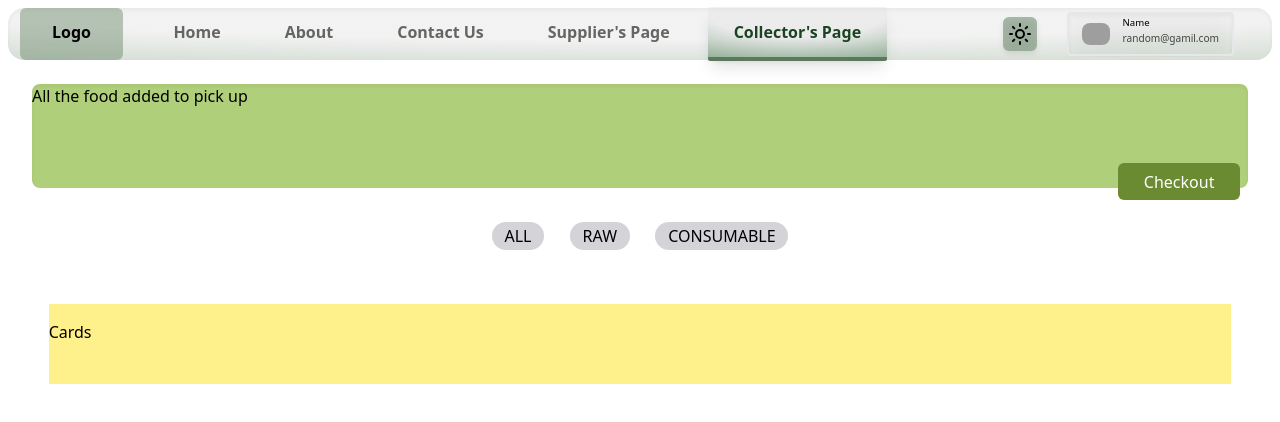
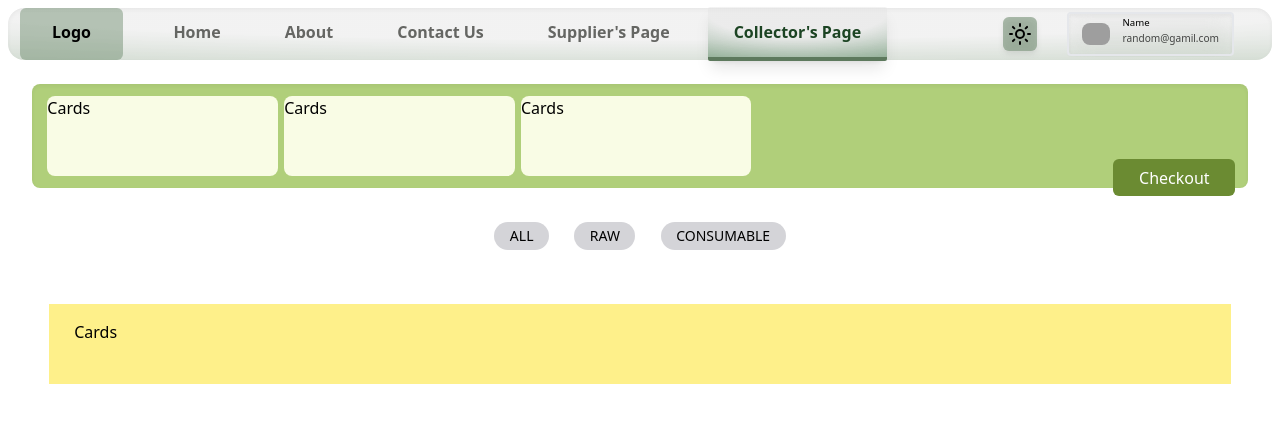
Before and after one commit to AvirupRay/reckon_5.0, a React (Vite) app in the folder ClientSide/: page /collector in a window 1280 px wide. Shown: the top 422 px of the page. Built offline with nearby package versions, Linux system fonts and the light colour scheme; grey boxes are pictures that could not be loaded.

Commit message:
user-registration-added( using backend)

```diff
--- a/ClientSide/package.json
+++ b/ClientSide/package.json
@@ -12,6 +12,7 @@
   "dependencies": {
     "-": "^0.0.1",
     "@reduxjs/toolkit": "^2.1.0",
+    "axios": "^1.6.7",
     "chart.js": "^4.4.1",
     "gsap": "^3.12.5",
     "lucide-react": "^0.316.0",
--- a/ClientSide/src/Components/Collector/Collector.jsx
+++ b/ClientSide/src/Components/Collector/Collector.jsx
@@ -5,28 +5,38 @@ const Collector = () => {
     <>
       <div className=" flex h-[100vh]   pt-[5vw] ">
         <div className=" w-full flex flex-col">
-          <div className="  h-[18vh] px-[2.5vw] py-[2.5vh]">
-            <div className=" bg-[#b0cf7a] h-full rounded-lg shadow-inner relative">
-              All the food added to pick up
-              <button className=" absolute bottom-[-1.5vh] right-2 bg-[#6b8b32] px-[2vw] py-[.8vh] rounded-md text-white font-medium">
-                Checkout
-              </button>
+          <div className="  h-[18vh] px-[2.5vw] py-[2.5vh] relative ">
+            <div className=" bg-[#b0cf7a] h-full rounded-lg shadow-inner overflow-x-scroll scrollbar-hide px-[1.2vw] py-[1.5vh] flex gap-[.5vw] justify-start">
+              <div className=" bg-[#f9fce5] w-[18vw] h-full rounded-lg">
+                Cards
+              </div>
+              <div className=" bg-[#f9fce5] w-[18vw] h-full rounded-lg">
+                Cards
+              </div>
+              <div className=" bg-[#f9fce5] w-[18vw] h-full rounded-lg">
+                Cards
+              </div>
             </div>
+            <button className=" absolute bottom-[1.5vh] right-[3.5vw] bg-[#6b8b32] px-[2vw] py-[.8vh] rounded-md text-white font-medium">
+              Checkout
+            </button>
           </div>
           <div className=" h-[72vh] ">
             <div className=" h-[7vh]  px-[1vw] flex  items-center justify-center gap-[2vw]">
-              <div className=" cursor-pointer bg-zinc-300 px-[1vw] py-[.3vh] rounded-2xl font-medium">
+              <div className=" cursor-pointer bg-zinc-300 px-[1.2vw] py-[.5vh] rounded-2xl font-medium text-sm">
                 ALL
               </div>
-              <div className=" cursor-pointer bg-zinc-300 px-[1vw] py-[.3vh] rounded-2xl font-medium">
+              <div className=" cursor-pointer bg-zinc-300 px-[1.2vw] py-[.5vh] rounded-2xl font-medium text-sm">
                 RAW
               </div>
-              <div className=" cursor-pointer bg-zinc-300 px-[1vw] py-[.3vh] rounded-2xl font-medium">
+              <div className=" cursor-pointer bg-zinc-300 px-[1.2vw] py-[.5vh] rounded-2xl font-medium text-sm">
                 CONSUMABLE
               </div>
             </div>
             <div className="  mx-[2vw] my-[2vh] h-[58vh] px-[1.8vw] py-[2vh] overflow-y-scroll scroll-smooth  scrollbar-hide flex flex-col">
-              <div className=" bg-yellow-200 h-[10vh] my-2 py-4">Cards</div>
+              <div className=" bg-yellow-200 h-[10vh] my-2 py-4 px-[2vw]">
+                Cards
+              </div>
             </div>
           </div>
         </div>
--- a/ClientSide/src/Components/Login/Login.jsx
+++ b/ClientSide/src/Components/Login/Login.jsx
@@ -1,14 +1,30 @@
 import React, { useState } from "react";
 import gsap from "gsap";
 import "../../App.css";
+import axios from "axios";
 
 function Login() {
-  const [uname, setUname] = useState("");
-  const [pass, setPass] = useState("");
+  const [username, setUname] = useState("");
+  const [email, setEmail] = useState("");
+  const [password, setPass] = useState("");
   const [action, setAction] = useState(false);
+  const [regSucc, setRegSucc] = useState(false);
+
+  console.log(regSucc);
+  //not yet used in form
+  const [collector, setcollector] = useState(true);
 
   function handleSubmit(e) {
     e.preventDefault();
+    const userinfo = { username, email, password, collector };
+    axios
+      .post("http://localhost:3000/userinfo", userinfo)
+      .then(() => {
+        regPopUp();
+      })
+      .catch((error) => {
+        console.log("Axios Side Error", error);
+      });
   }
 
   function changer() {
@@ -17,11 +33,29 @@ function Login() {
     } else setAction(false);
   }
 
+  const regPopUp = () => {
+    setRegSucc(true);
+    setUname("");
+    setEmail("");
+    setPass("");
+    setTimeout(() => {
+      setRegSucc(false);
+    }, 2000);
+  };
+
   return (
     <div
       id="bgbody"
-      className=" flex justify-center items-center h-[100vh] w-[100vw] bg-gradient-to-r from-green-950 to-green-800 text-white"
+      className=" flex justify-center items-center h-[100vh] w-[100vw] bg-gradient-to-r from-green-100 to-green-300 text-white  relative"
     >
+      <div
+        className={` absolute bg-[#7a7420] px-[2vw] py-[1vh] rounded-lg font-medium bottom-[3vh]  transition-all ${
+          regSucc ? "right-[2vw]" : " right-[-30vw]"
+        }`}
+      >
+        Registered Sucessfully!
+      </div>
+
       {/* box */}
       <div
         id="outerBox"
@@ -29,7 +63,9 @@ function Login() {
       >
         <form
           onSubmit={handleSubmit}
-          className={`flex justify-center items-center flex-col h-[100%] w-[100%] gap-2 ${action?"":"order-last"}`}
+          className={`flex justify-center items-center flex-col h-[100%] w-[100%] gap-2 ${
+            action ? "" : "order-last"
+          }`}
         >
           {/* heading */}
           <h1 className="  font-serif text-left text-5xl">
@@ -42,16 +78,18 @@ function Login() {
             onChange={(e) => setUname(e.target.value)}
             placeholder="username"
             className=" bg-transparent w-[60%] rounded-md p-3 border-0 border-b-2 border-green-800 shadow hover:shadow-green-500/50 focus:outline-none"
-            value={uname}
+            value={username}
             required
           />
           {/* email */}
           <input
             type={"text"}
-            onChange={(e) => setUname(e.target.value)}
+            onChange={(e) => setEmail(e.target.value)}
             placeholder="email"
-            className={`bg-transparent w-[60%] rounded-md p-3 border-0 border-b-2 border-green-800 shadow hover:shadow-green-500/50 focus:outline-none ${action ? "" : "hidden"}`}
-            value={uname}
+            className={`bg-transparent w-[60%] rounded-md p-3 border-0 border-b-2 border-green-800 shadow hover:shadow-green-500/50 focus:outline-none ${
+              action ? "" : "hidden"
+            }`}
+            value={email}
             required
           />
           {/* password */}
@@ -60,7 +98,7 @@ function Login() {
             onChange={(e) => setPass(e.target.value)}
             placeholder="password"
             className="bg-transparent w-[60%] rounded-md p-3 border-0 border-b-2 border-green-800 shadow hover:shadow-green-500/50 focus:outline-none"
-            value={pass}
+            value={password}
             required
           />
 
@@ -93,7 +131,13 @@ function Login() {
         </form>
 
         {/* side bar */}
-        <div className={` bg-[url('https://images.unsplash.com/photo-1567620905732-2d1ec7ab7445?w=400&auto=format&fit=crop&q=60&ixlib=rb-4.0.3&ixid=M3wxMjA3fDB8MHxzZWFyY2h8Nnx8Zm9vZHxlbnwwfHwwfHx8MA%3D%3D')] bg-no-repeat h-[100%] w-[100%]  flex justify-evenly items-center flex-col ${action?"rounded-r-3xl rounded-l-[20%]":"rounded-l-3xl rounded-r-[20%]"}  bg-cover p-2`}>
+        <div
+          className={` bg-[url('https://images.unsplash.com/photo-1567620905732-2d1ec7ab7445?w=400&auto=format&fit=crop&q=60&ixlib=rb-4.0.3&ixid=M3wxMjA3fDB8MHxzZWFyY2h8Nnx8Zm9vZHxlbnwwfHwwfHx8MA%3D%3D')] bg-no-repeat h-[100%] w-[100%]  flex justify-evenly items-center flex-col ${
+            action
+              ? "rounded-r-3xl rounded-l-[20%]"
+              : "rounded-l-3xl rounded-r-[20%]"
+          }  bg-cover p-2`}
+        >
           <h1 className=" font-bold text-3xl font-serif m-5  text-white">
             {action ? "Hello, User" : "Welcome back"}
           </h1>
--- a/ClientSide/src/Components/Supplier/FoodItems.jsx
+++ b/ClientSide/src/Components/Supplier/FoodItems.jsx
@@ -35,13 +35,15 @@ const FoodItems = () => {
               TODAY
             </div>
           </div>
-          {foodLength ? (
-            <span className=" bg-slate-100 px-4 py-3 absolute top-[50%] left-[50%] [transform:translate(-50%,-50%)] rounded-md font-semibold shadow text-[#3a3838] transition-all">
-              Add Some Items....
-            </span>
-          ) : (
-            <span></span>
-          )}
+
+          <span
+            className={` px-4 py-3 absolute bg-slate-50 left-[50%] [transform:translate(-50%,-50%)] rounded-md font-semibold shadow text-[#3a3838] transition-all ${
+              foodLength ? " top-[50%]" : "top-[55%] scale-70 opacity-0 "
+            }`}
+          >
+            Add Some Items....
+          </span>
+
           <ul className="  h-full overflow-y-scroll scrollbar-hide  scroll-smooth">
             {Foodlist.map((dish) => (
               <li
```
Also changed, not shown: 1 other file (tests, documents, lock files or other folders).
